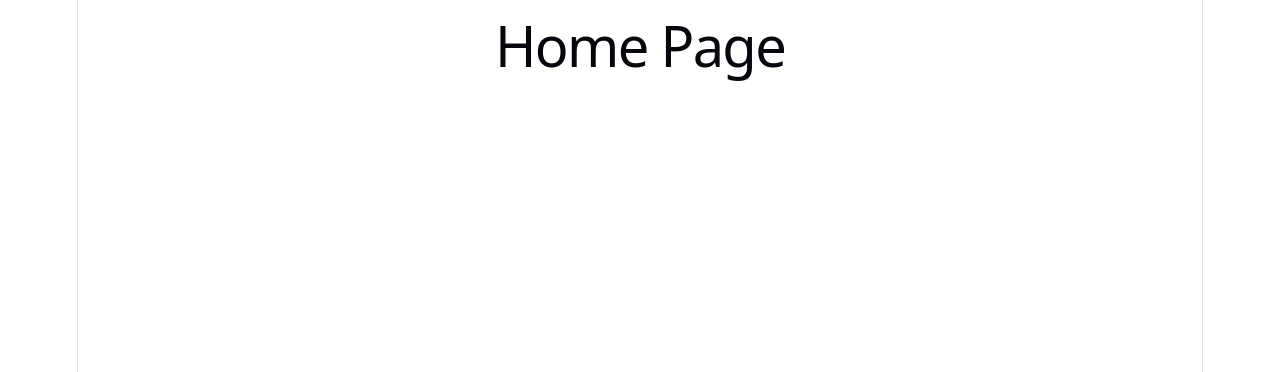
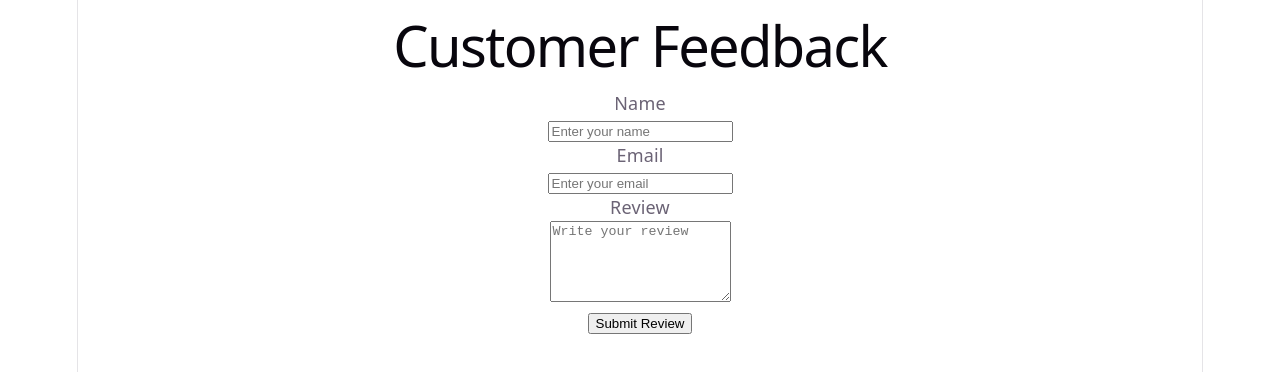
Before and after one commit to neeraj-r-pro/ai-review-monitoring-system, a React app: page / in a window 1280 px wide. Shown: the top 372 px of the page. Built offline with nearby package versions, Linux system fonts and the light colour scheme; the HTML template or start-up script is replaced by a standard one.

Commit message:
Create reusable form components and manage input state

```diff
--- /dev/null
+++ b/src/components/Button.jsx
@@ -0,0 +1,9 @@
+function Button({ text, type = "button", onClick }) {
+  return (
+    <button type={type} onClick={onClick}>
+      {text}
+    </button>
+  );
+}
+
+export default Button;
--- /dev/null
+++ b/src/components/InputField.jsx
@@ -0,0 +1,24 @@
+function InputField({
+  label,
+  type = "text",
+  placeholder,
+  value,
+  onChange,
+  name,
+}) {
+  return (
+    <div>
+      <label>{label}</label>
+      <br />
+      <input
+        type={type}
+        name={name}
+        placeholder={placeholder}
+        value={value}
+        onChange={onChange}
+      />
+    </div>
+  );
+}
+
+export default InputField;
--- /dev/null
+++ b/src/components/TextArea.jsx
@@ -0,0 +1,22 @@
+function TextArea({
+  label,
+  placeholder,
+  value,
+  onChange,
+  rows = 5,
+}) {
+  return (
+    <div>
+      <label>{label}</label>
+      <br />
+      <textarea
+        placeholder={placeholder}
+        value={value}
+        onChange={onChange}
+        rows={rows}
+      />
+    </div>
+  );
+}
+
+export default TextArea;
--- a/src/pages/Home.jsx
+++ b/src/pages/Home.jsx
@@ -1,7 +1,38 @@
+import { useState } from "react";
+import Button from "../components/Button";
+import InputField from "../components/InputField";
+import TextArea from "../components/TextArea";
+
 function Home() {
+  const [name, setName] = useState("");
+  const [email, setEmail] = useState("");
+  const [review, setReview] = useState("");
   return (
     <div>
-      <h1>Home Page</h1>
+      <h1>Customer Feedback</h1>
+
+      <InputField
+        label="Name"
+        placeholder="Enter your name"
+        value={name}
+        onChange={(e) => setName(e.target.value)}
+      />
+
+      <InputField
+        label="Email"
+        placeholder="Enter your email"
+        value={email}
+        onChange={(e) => setEmail(e.target.value)}
+      />
+
+      <TextArea
+        label="Review"
+        placeholder="Write your review"
+        value={review}
+        onChange={(e) => setReview(e.target.value)}
+      />
+
+      <Button text="Submit Review" />
     </div>
   );
 }
```
